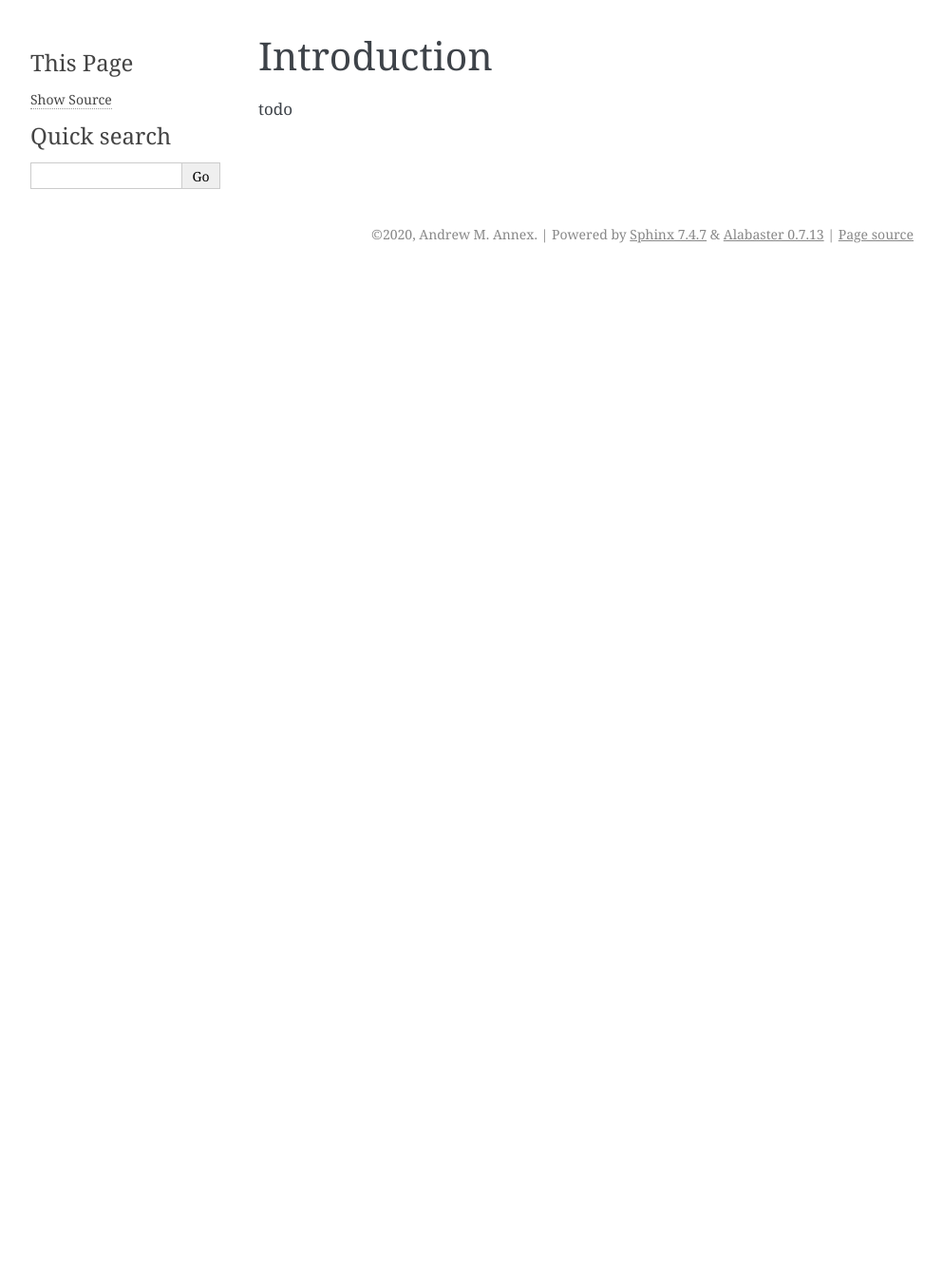
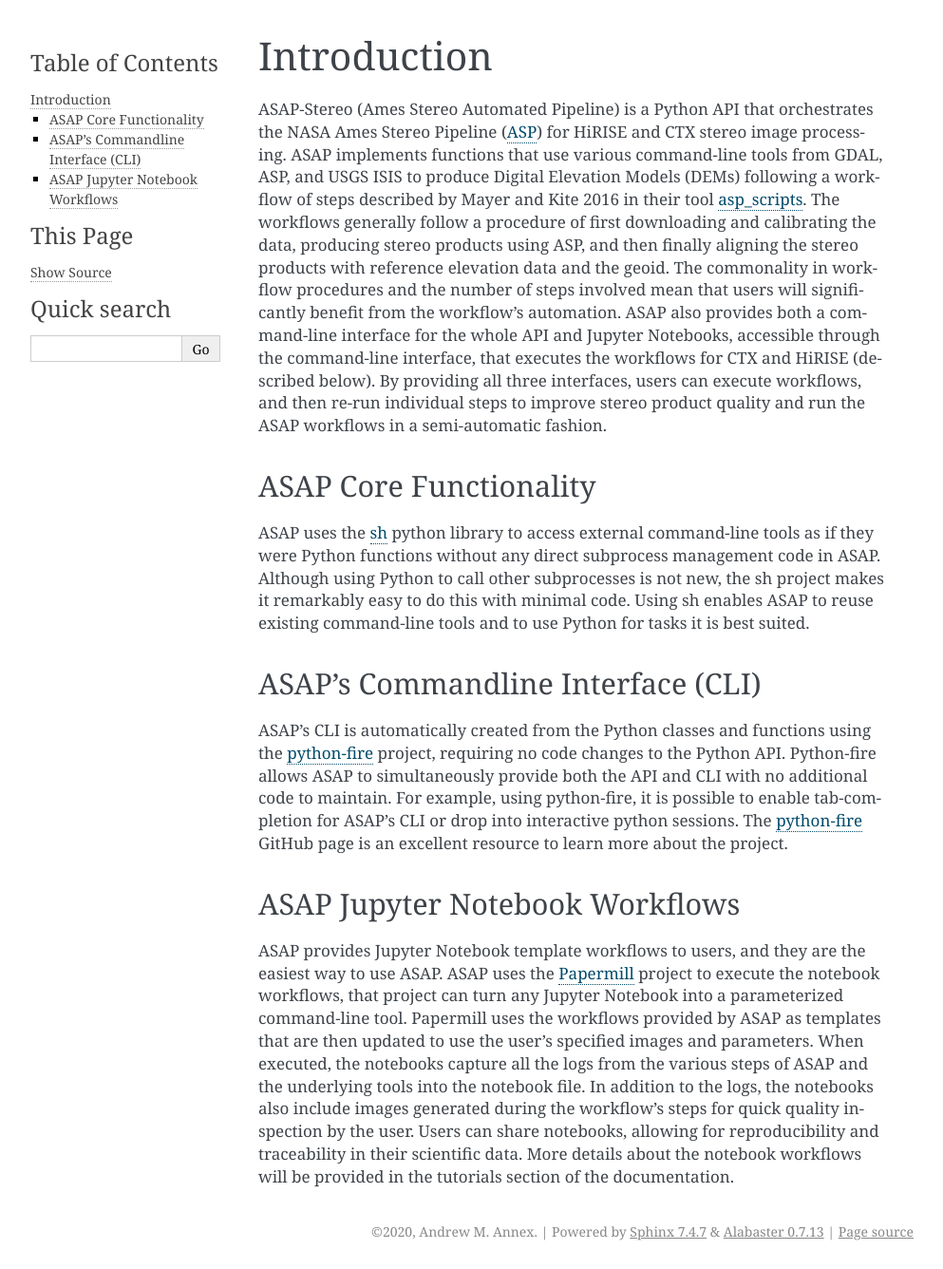
Before and after one commit to AndrewAnnex/asap_stereo, a Sphinx documentation site: the page built from docs/intro.rst, in a window 1280 px wide. Shown: the whole page at 95% size, without its empty margins (148-1141 px from the left). Built offline with Sphinx 7.4.7, drawn with Linux system fonts in a browser that asks for light colours; before the commit the page ends 900 px from its top, so only the background shows below that.

Commit message:
wrote intro docs, promised a tutorial

```diff
--- a/docs/intro.rst
+++ b/docs/intro.rst
@@ -2,4 +2,67 @@
 Introduction
 ============
 
-todo
+ASAP-Stereo (Ames Stereo Automated Pipeline) is a Python API
+that orchestrates the NASA Ames Stereo Pipeline (ASP_) for HiRISE and CTX stereo image processing.
+ASAP implements functions that use various command-line tools from GDAL, ASP, and USGS ISIS to
+produce Digital Elevation Models (DEMs) following a workflow of steps described by
+Mayer and Kite 2016 in their tool asp_scripts_.
+The workflows generally follow a procedure of first downloading and calibrating the data,
+producing stereo products using ASP, and then finally aligning the stereo products with
+reference elevation data and the geoid. The commonality in workflow procedures and the
+number of steps involved mean that users will significantly benefit from the workflow's
+automation. ASAP also provides both a command-line interface for the whole API
+and Jupyter Notebooks, accessible through the command-line interface, that executes the workflows
+for CTX and HiRISE (described below). By providing all three interfaces, users can execute workflows,
+and then re-run individual steps to improve stereo product quality and
+run the ASAP workflows in a semi-automatic fashion.
+
+.. _asp_scripts: https://github.com/USGS-Astrogeology/asp_scripts
+.. _ASP: https://github.com/NeoGeographyToolkit/StereoPipeline
+
+ASAP Core Functionality
+-----------------------
+ASAP uses the sh_ python library to access external command-line tools
+as if they were Python functions without any direct subprocess management code in ASAP.
+Although using Python to call other subprocesses is not new,
+the sh project makes it remarkably easy to do this with minimal code.
+Using sh enables ASAP to reuse existing command-line tools
+and to use Python for tasks it is best suited.
+
+.. _sh: https://github.com/amoffat/sh
+
+
+ASAP's Commandline Interface (CLI)
+----------------------------------
+
+ASAP's CLI is automatically created from the Python classes
+and functions using the python-fire_ project,
+requiring no code changes to the Python API.
+Python-fire allows ASAP to simultaneously provide both the
+API and CLI with no additional code to maintain.
+For example, using python-fire, it is possible to enable tab-completion
+for ASAP's CLI or drop into interactive python sessions.
+The python-fire_ GitHub page is an excellent resource to
+learn more about the project.
+
+.. _python-fire: https://github.com/google/python-fire
+
+
+ASAP Jupyter Notebook Workflows
+-------------------------------
+
+ASAP provides Jupyter Notebook template workflows to users,
+and they are the easiest way to use ASAP.
+ASAP uses the Papermill_ project to execute the notebook workflows,
+that project can turn any Jupyter Notebook into a parameterized command-line tool.
+Papermill uses the workflows provided by ASAP as templates
+that are then updated to use the user's specified images and parameters.
+When executed, the notebooks capture all the logs from the various steps
+of ASAP and the underlying tools into the notebook file.
+In addition to the logs, the notebooks also include images generated during
+the workflow's steps for quick quality inspection by the user.
+Users can share notebooks, allowing for reproducibility and traceability in their scientific data.
+More details about the notebook workflows will be provided in the tutorials section of the documentation.
+
+
+.. _Papermill: https://github.com/nteract/papermill
```
